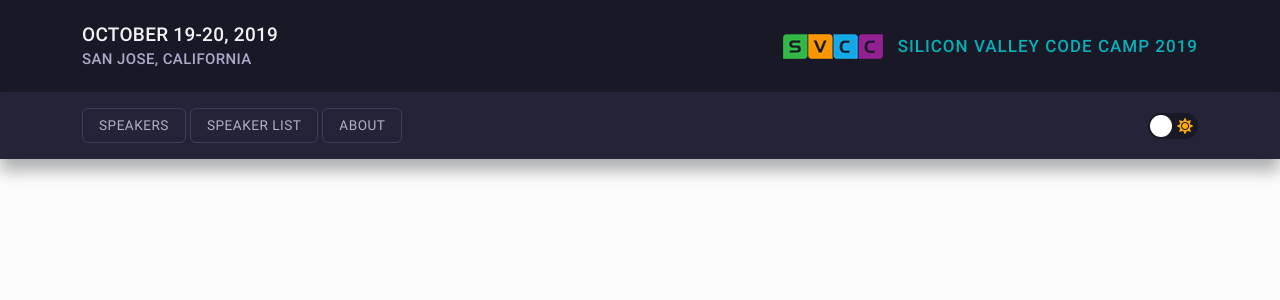
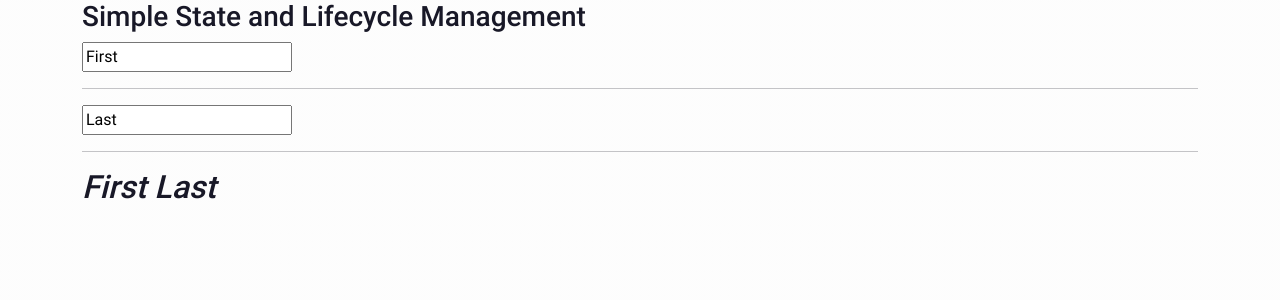
Before and after one commit to BlaineTaylor/UsingHooksInReact18, a Next.js app in the folder App/: page /demo in a window 1280 px wide. Shown: the top 300 px of the page. Built offline with nearby package versions, Linux system fonts and the light colour scheme.

Commit message:
Finished Module 3: Understanding React Hooks

```diff
--- /dev/null
+++ b/App/pages/demo.js
@@ -0,0 +1,34 @@
+import { useState, useEffect } from "react";
+import DemoApp from "./demoApp";
+
+const localStateValues = [];
+let localStateValueIndex = 0;
+export default function Demo() {
+
+    function useMyState(initial) {
+        const localStateValueIndexLocal = localStateValueIndex;
+        if (localStateValues[localStateValueIndexLocal] === undefined) {
+            localStateValues[localStateValueIndexLocal] = initial;
+        }
+
+        const setValue = (val) => {
+            localStateValues[localStateValueIndexLocal] = val;
+            reRenderMe();
+        }
+
+        localStateValueIndex++;
+        const retVals = [localStateValues[localStateValueIndexLocal], setValue];
+        return retVals;
+    }
+    const [cnt, setCnt] = useState(0);
+    useEffect(() => {
+        console.log("rendering...");
+    }, [cnt]);
+    function reRenderMe() {
+        setCnt(cnt + 1);
+        console.log("reRenderMe called...");
+    }
+
+    localStateValueIndex = 0;
+    return <DemoApp useState={useMyState} />
+}
--- /dev/null
+++ b/App/pages/demoApp.js
@@ -0,0 +1,25 @@
+import React, { useEffect } from "react";
+
+export default function DemoApp({ useState }) {
+  const [text1, setText1] = useState("First");
+  useEffect (() => {
+    document.title = `${text1.length}`;
+  })
+  const [text2, setText2] = useState("Last");
+
+  return (
+    <div className="container">
+      <h3>Simple State and Lifecycle Management</h3>
+
+      <input onChange={(e) => setText1(e.target.value)} value={text1} />
+      <hr />
+      <input onChange={(e) => setText2(e.target.value)} value={text2} />
+      <hr />
+      <h2>
+        <i>
+          {text1} {text2}
+        </i>
+      </h2>
+    </div>
+  );
+}
```
